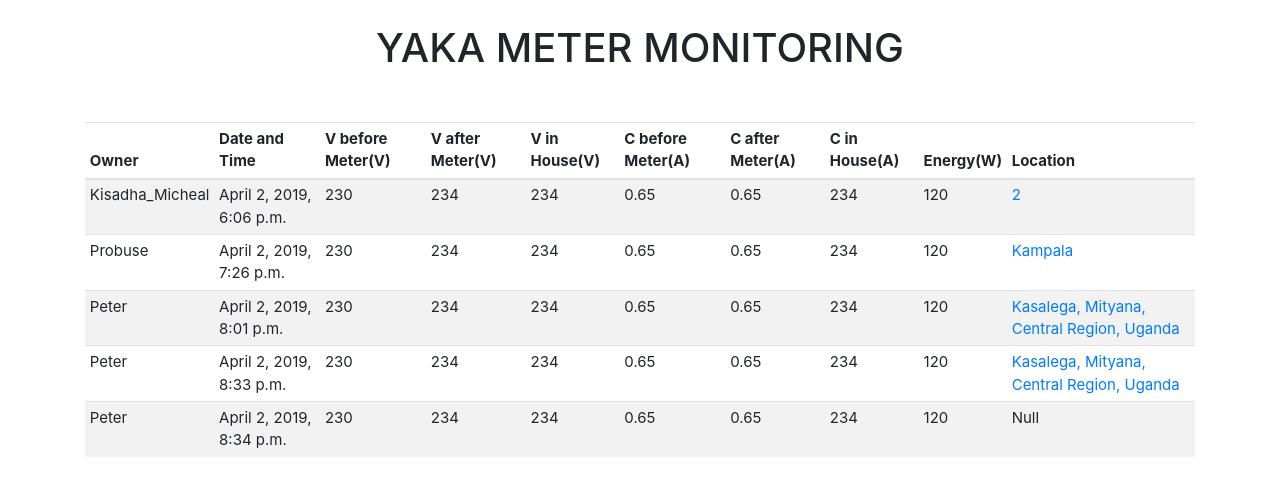
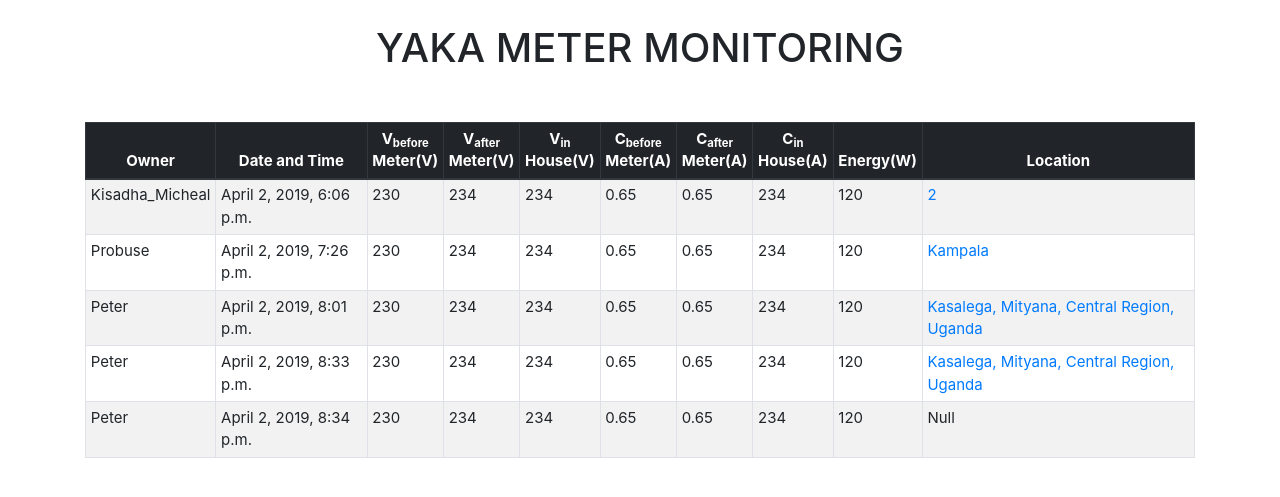
Before and after one commit to alvinkabwama/Yaka_Monitoring, a Django app: template meter_data/templates/tableview.html in a window 1280 px wide. Shown: the top 497 px of the page. Run offline with Django 3.2, Linux system fonts and the light colour scheme; the template is opened without the code that fills it: values that come from a table or form of the project are taken from there, others are empty; data comes from the database, SQL or seed files in the repository; parts of the project's set-up code (start-up, migrations or seed data) failed here and were passed over; some libraries are stand-ins or nearby versions.

Commit message:
improve table in tableview.html

```diff
--- a/meter_data/templates/tableview.html
+++ b/meter_data/templates/tableview.html
@@ -3,7 +3,6 @@
 <head>
     <title> DATA </title>
 
-    <!--<link rel="stylesheet" href="{{STATIC_URL}}/bootstrap/dist/css/bootstrap.min.css">-->
     <link rel="stylesheet" href="https://maxcdn.bootstrapcdn.com/bootstrap/4.0.0/css/bootstrap.min.css">
 
 
@@ -21,32 +20,26 @@
     .table-edits tbody tr td, .table-edits thead tr th
     {
      padding: 0.3rem ;
-
      }
 
     </style>
 </head>
 <body>
-
-     <div class = "container">
-            <br>
-
+    <div class = "container"><br>
         <h1 class = "text-center">
             YAKA METER MONITORING
         </h1>
-
-
-                		<table class="table table-striped table-edits">
-                    		<thead>
-                				<tr>
+        <table class="table table-striped table-edits table-bordered">
+            <thead class="thead-dark">
+                <tr class="text-center">
                     <th>Owner</th>
                     <th>Date and Time </th>
-                                 <th>V before Meter(V) </th>
-                                 <th>V after Meter(V)</th>
-                                 <th>V in House(V) </th>
-                                 <th>C before Meter(A) </th>
-                                 <th>C after Meter(A)</th>
-                                 <th>C in House(A) </th>
+                    <th>V<sub>before</sub><br>Meter(V) </th>
+                    <th>V<sub>after</sub><br>Meter(V)</th>
+                    <th>V<sub>in</sub><br>House(V)</th>
+                    <th>C<sub>before</sub><br> Meter(A) </th>
+                    <th>C<sub>after</sub><br>Meter(A)</th>
+                    <th>C<sub>in</sub><br>House(A) </th>
                     <th>Energy(W)</th>
                     <th>Location</th>
                 </tr>
```
Also changed, not shown: meter_data/views.py (+18 -32 lines). Lines whose indentation alone changed are shown as unchanged.
